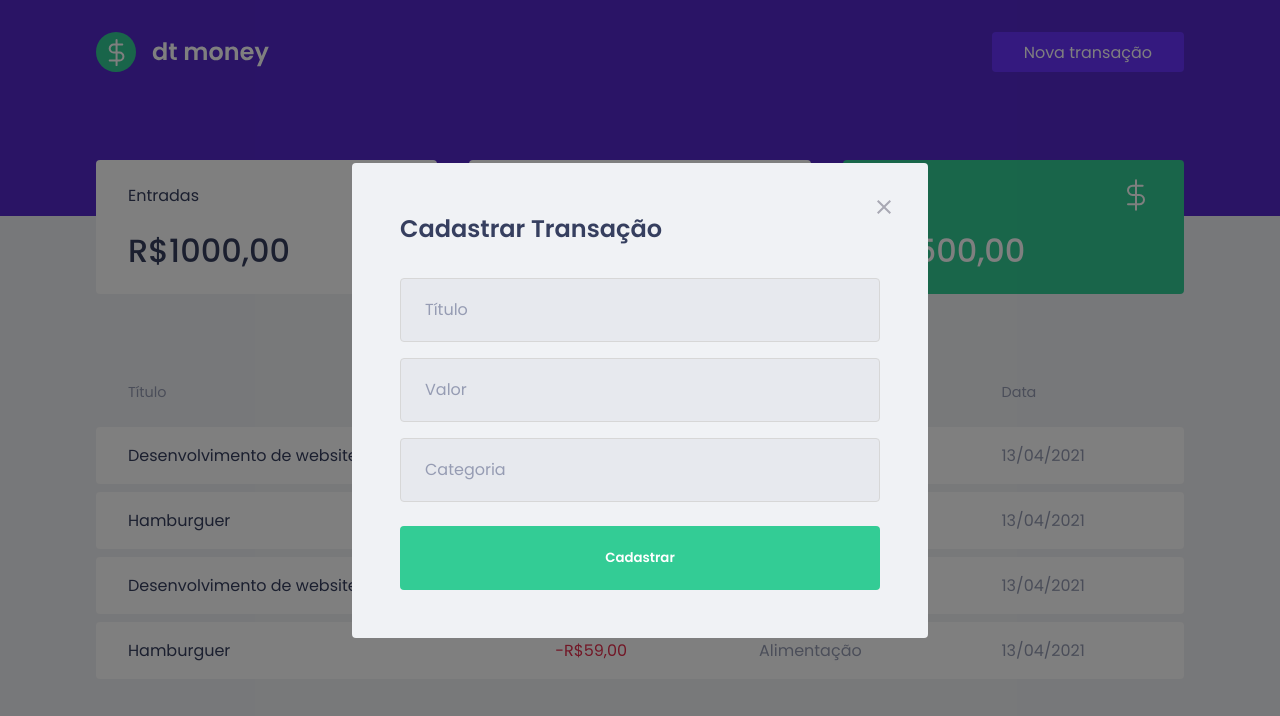
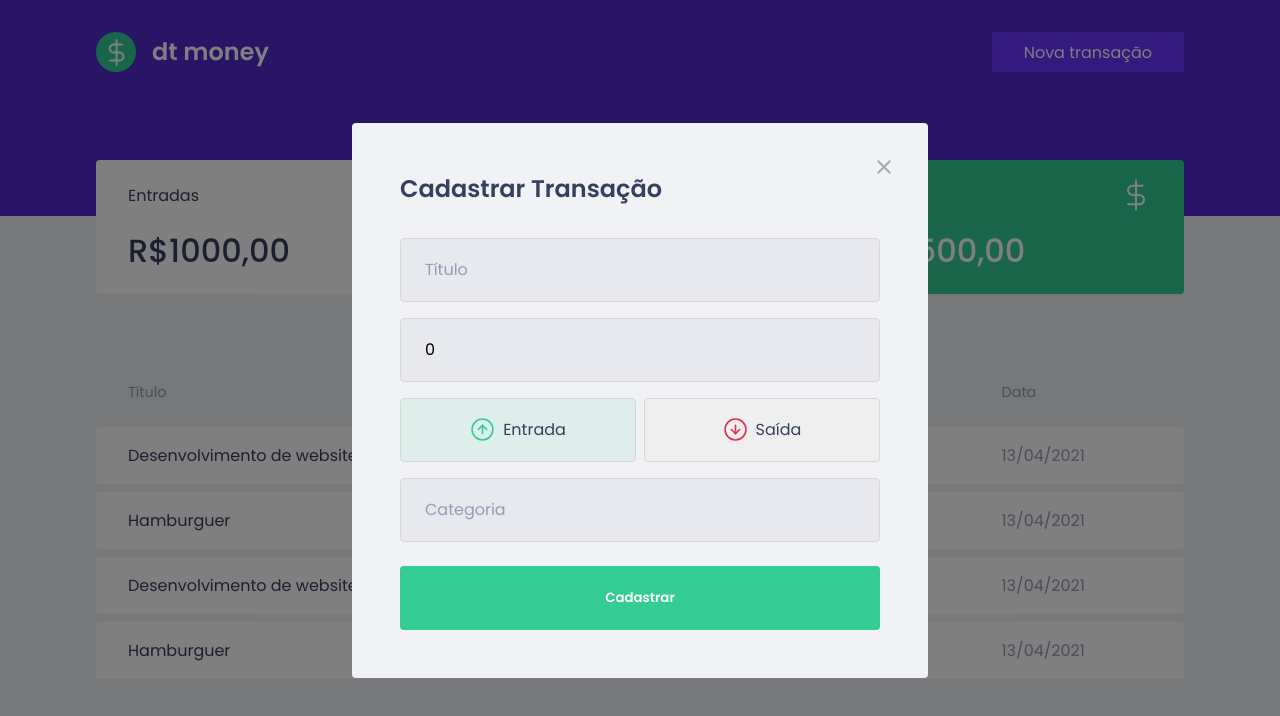
Before and after one commit to evertonvargas/dtmoney, a React (Create React App) app: page / in a window 1280 px wide. Both pictures are taken after a click on the button "Nova transação". Shown: the top 716 px of the page. Built offline with nearby package versions, Linux system fonts and the light colour scheme; no server answers; what miragejs would draw is missing.

Commit message:
salvando dados do form

```diff
--- a/package.json
+++ b/package.json
@@ -4,6 +4,7 @@
   "private": true,
   "dependencies": {
     "axios": "^0.21.1",
+    "polished": "^4.1.3",
     "react": "^17.0.2",
     "react-dom": "^17.0.2",
     "react-modal": "^3.14.3",
--- a/src/components/NewTransactionModal/index.tsx
+++ b/src/components/NewTransactionModal/index.tsx
@@ -1,16 +1,37 @@
 import Modal from "react-modal";
-import { Container } from "./styles";
-import closeImg from "../../assets/Fechar.svg"
+import { Container, TransactionTypeContainer, RadioBox } from "./styles";
+import closeImg from "../../assets/Fechar.svg";
+import entradaImg from "../../assets/Entradas.svg";
+import saidaImg from "../../assets/Saidas.svg";
+import { FormEvent, useState } from "react";
 
-Modal.setAppElement('#root');
+Modal.setAppElement("#root");
 
-interface NewTransctionModalProps{
+interface NewTransctionModalProps {
   isOpen: boolean;
   onRequestClose: () => void;
 }
 
-export function NewTransactionModal({isOpen, onRequestClose}: NewTransctionModalProps){
-  return(
+export function NewTransactionModal({
+  isOpen,
+  onRequestClose,
+}: NewTransctionModalProps) {
+  const [title, setTitle] = useState("");
+  const [value, setValue] = useState(0);
+  const [category, setCategory] = useState("");
+  const [type, setType] = useState("deposit");
+
+  function handleSubmit(event: FormEvent){
+    console.log({
+      title,
+      value,
+      type,
+      category
+    })
+    event.preventDefault()
+  }
+
+  return (
     <Modal
       isOpen={isOpen}
       onRequestClose={onRequestClose}
@@ -24,11 +45,46 @@ export function NewTransactionModal({isOpen, onRequestClose}: NewTransctionModal
       >
         <img src={closeImg} alt="Fechar modal" />
       </button>
-      <Container>
+      <Container onClick={handleSubmit}>
         <h2>Cadastrar Transação</h2>
-        <input type="text" placeholder="Título" />
-        <input type="number" placeholder="Valor" />
-        <input placeholder="Categoria"/>
+        <input
+          type="text"
+          placeholder="Título"
+          value={title}
+          onChange={(event) => setTitle(event.target.value)}
+        />
+        <input
+          type="number"
+          placeholder="Valor"
+          value={value}
+          onChange={(event) => setValue(Number(event.target.value))}
+        />
+        <TransactionTypeContainer>
+          <RadioBox
+            type="button"
+            onClick={() => setType("deposit")}
+            isActive={type === "deposit"}
+            activeColor={"green"}
+          >
+            <img src={entradaImg} alt="Entrada" />
+            <span>Entrada</span>
+          </RadioBox>
+
+          <RadioBox
+            type="button"
+            onClick={() => setType("withdraw")}
+            isActive={type === "withdraw"}
+            activeColor={"red"}
+          >
+            <img src={saidaImg} alt="Saída" />
+            <span>Saída</span>
+          </RadioBox>
+        </TransactionTypeContainer>
+        <input
+          placeholder="Categoria"
+          value={category}
+          onChange={(event) => setCategory(event.target.value)}
+        />
         <button type="submit">Cadastrar</button>
       </Container>
     </Modal>
--- a/src/components/NewTransactionModal/styles.ts
+++ b/src/components/NewTransactionModal/styles.ts
@@ -1,4 +1,5 @@
 import styled from "styled-components";
+import {darken, transparentize } from "polished"
 
 export const Container = styled.form`
   h2{
@@ -43,3 +44,46 @@ export const Container = styled.form`
     }
   }
 `
+
+export const TransactionTypeContainer = styled.div`
+  margin: 1rem 0;
+  display: grid;
+  grid-template-columns: 1fr 1fr;
+  gap: .5rem;
+`
+interface RadioBoxProps{
+  isActive: boolean;
+  activeColor: "green" | "red";
+}
+
+const colors = {
+  red: "#E52E4D",
+  green: "#33cc95"
+};
+
+export const RadioBox = styled.button<RadioBoxProps>`
+    height: 4rem;
+    border: 1px solid #d7d7d7;
+    border-radius: 0.25rem;
+    background: ${props=> props.isActive ? transparentize(0.9, colors[props.activeColor]): "transpararent"};
+    display: flex;
+    align-items: center;
+    justify-content: center;
+    transition: border-color .2s;
+
+    &:hover{
+      border-color: ${darken(0.1, "#d7d7d7")};
+    }
+
+    img{
+      width: 25px;
+      height: 25px;
+    }
+
+    span{
+      display: inline-block;
+      margin-left: 0.5rem;
+      font-size: 1rem;
+      color: var(--text-title);
+    }
+`
```
Also changed, not shown: 1 other file (tests, documents, lock files or other folders).
